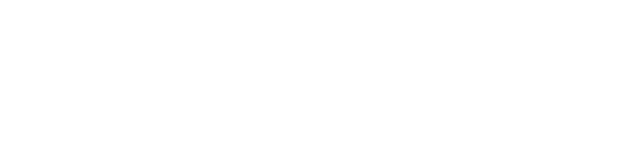
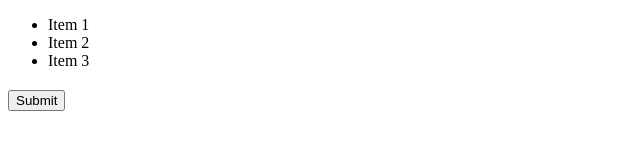
Before and after one commit to adnankhan1015/Document-Object-Model-DOM, a plain HTML site: page 02-Events/index.html in a window 1280 px wide. Shown: the whole page, without its empty margins (0-640 px from the left). Drawn offline with Linux system fonts and the light colour scheme.

Commit message:
Introduction to Events

```diff
--- a/02-Events/01-Introduction-To-Events.js
+++ b/02-Events/01-Introduction-To-Events.js
@@ -0,0 +1,40 @@
+/*
+    ! Events
+    * Something what the user DOES. for example, HOVER, CLICK, Scroll, keyboard keys, Resizing the browser etc
+    * Things that happen to our HTML element.
+    * We can use JavaScript to react to those events.
+*/
+
+// ! Selector
+const button = document.querySelector("#submit");
+
+// ! Event Listener (List to one of those events for example, HOVER, CLICK, Scroll, keyboard keys, Resizing the browser etc)
+
+/*
+    * Now we need to ATTACH an EVENT LISTENER To the Selector
+    ? How can we attach obe of these to the button?
+    * It takes 2 arguments.
+        * 1. First one, is the event you wanna use specify it.
+        * 2. Second one, is a function.
+*/
+
+/*
+ * Here in this we don't specify the function name, cause I cannot use this function multiple times.
+ * One time function.
+ * That's why we don't give it a name.
+ */
+
+// button.addEventListener("click", function () {
+//   console.log("New Item");
+// });
+
+/*
+    ? What is the reason why we don't use parenthesis in here?
+    * Because then it gonna automatically invoke the function.
+
+*/
+button.addEventListener("click", addItem);
+
+function addItem() {
+  console.log("New Item");
+}
--- a/02-Events/index.html
+++ b/02-Events/index.html
@@ -7,6 +7,16 @@
     <title>Document</title>
 </head>
 <body>
+
+    <ul id="todo-list">
+        <li class="item">Item 1</li>
+        <li class="item">Item 2</li>
+        <li class="item">Item 3</li>
+    </ul>
+    <h2 class="todo-nr"></h2>
+    <button id="submit">Submit</button>
+
+
     <script src="./01-Introduction-To-Events.js"></script>
 </body>
 </html>
```
